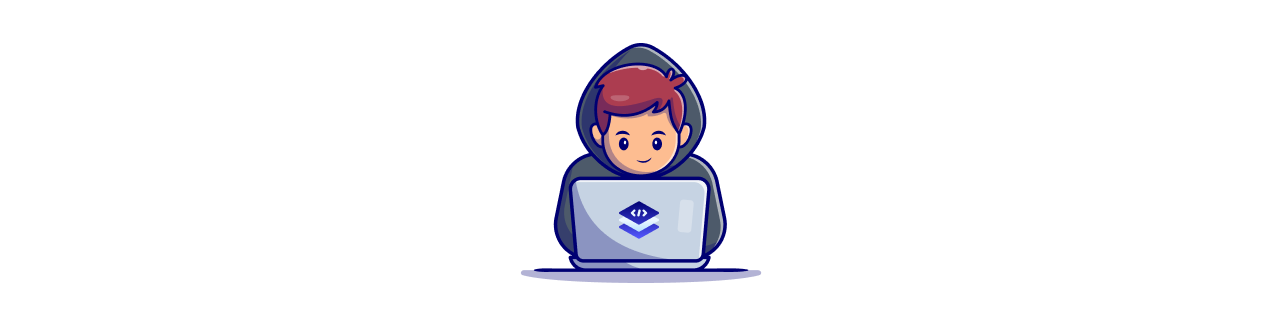
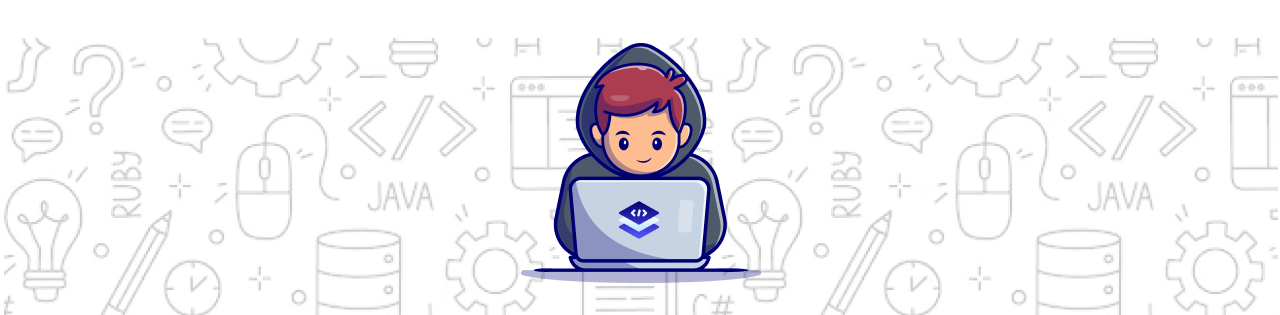
Before and after one commit to sazzadhossainshimanto/Challenge-beings, a plain HTML site: page index.html in a window 1280 px wide. Shown: the part 89-404 px from the top of the page. Drawn offline with Linux system fonts and the light colour scheme; the site is published under a folder, as on GitHub Pages, so addresses that start at the root find nothing; a web font is replaced by a local one.

Commit message:
sover baground problem

```diff
--- a/style/style.css
+++ b/style/style.css
@@ -32,7 +32,7 @@ nav{
         border-radius: 8px;
 }
 .hero-style{
-        background-image:url("/assets/Hero-bg.png");
+        background-image:url("../assets/Hero-bg.png");
         align-items: center;
         width: 100%;
         height: 70vh;
```
